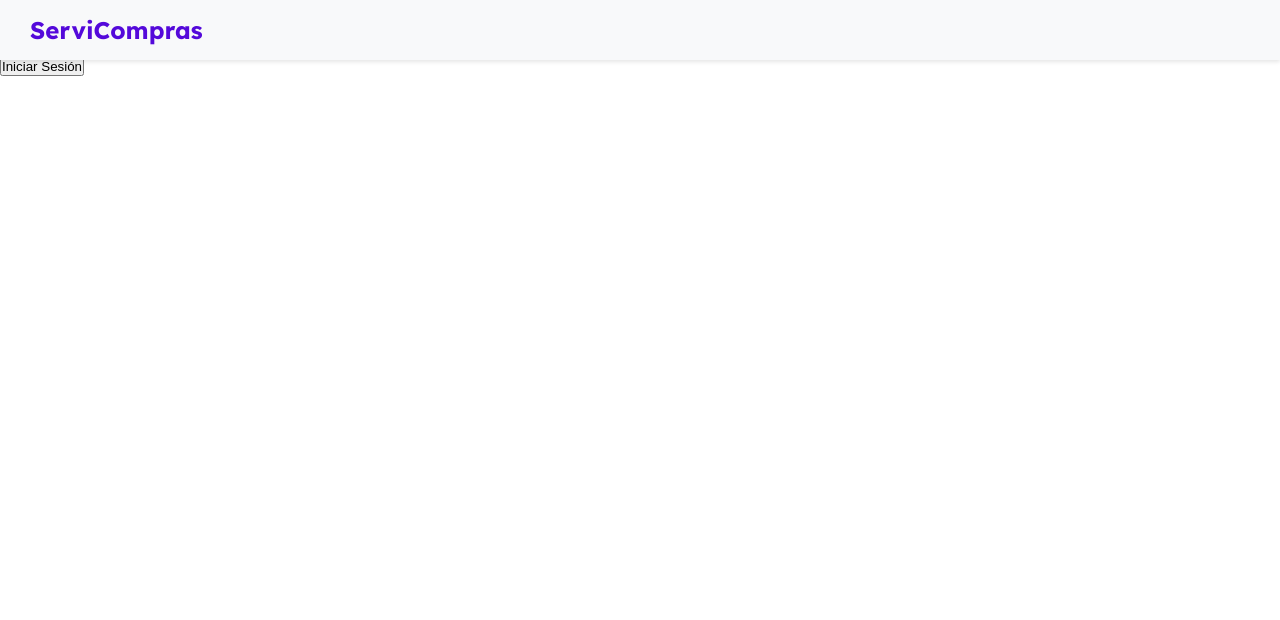
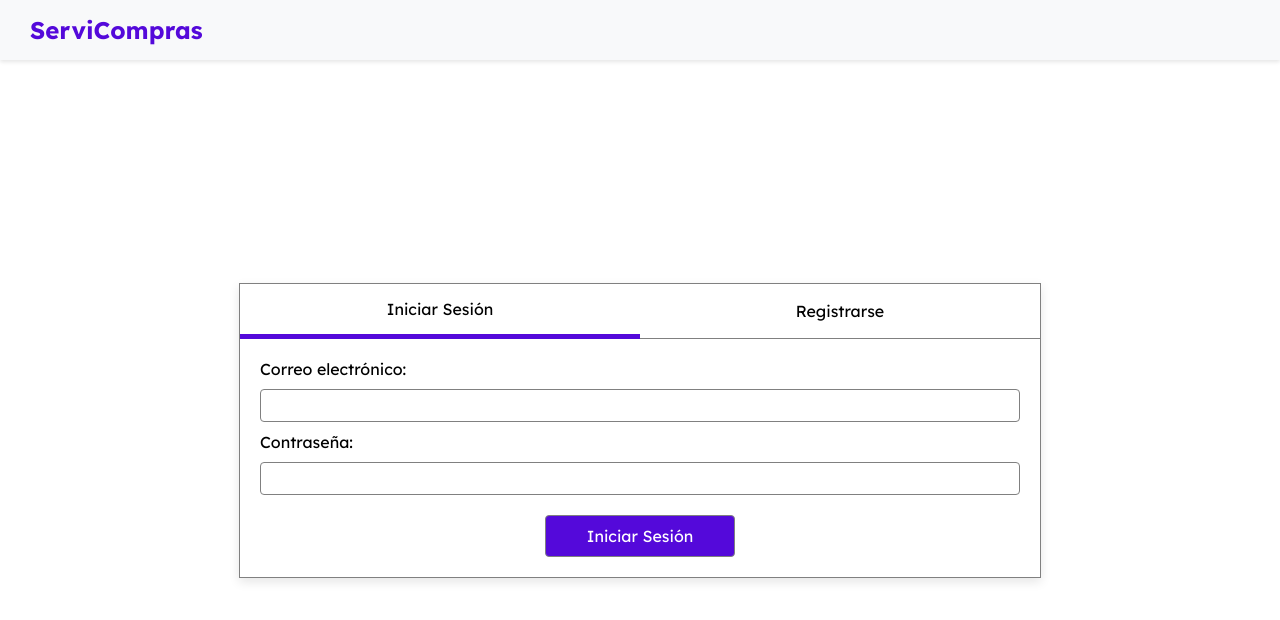
Before and after one commit to malenagianoglio/servicompras, a React (Vite) app: page /login in a window 1280 px wide. Shown: the top 620 px of the page. Built offline with nearby package versions, Linux system fonts and the light colour scheme.

Commit message:
doceavo commit

```diff
--- a/src/pages/ResultadosBusqueda.jsx
+++ b/src/pages/ResultadosBusqueda.jsx
@@ -52,6 +52,7 @@ function ResultadosBusqueda ( ) {
                             <div class="stars" data-stars="1"></div>
                         </div>
                     </div>
+                    <button className="btn-perfil">Aplicar filtro</button>
                 </div>
                 <div className="cards-results">
                     <div className="card-encabezado">
--- a/src/styles/styleAuth.css
+++ b/src/styles/styleAuth.css
@@ -1,49 +1,115 @@
- .form-container {
-  padding-top: 80px;
+ * {
+  box-sizing: border-box;
+}
+
+.auth{
+  padding-top: 60px;
+  overflow-y: auto;
+  margin: 0;
   display: flex;
-  flex-direction: column;
-  gap: 2rem;
-  max-width: 800px;
-  margin: 2rem auto;
-  background-color: white;
-  padding: 2rem;
-  border: 1px solid grey;
-  box-shadow: 0 4px 10px rgba(0,0,0,0.1);
-  border-radius: 8px;
+  justify-content: center;
+  align-items: center;
+  min-height: 100vh;
   font-family: 'Lexend', sans-serif;
   font-size: 16px;
 }
 
-.form-section {
+.auth-container {
+  border: 1px solid grey;
+  box-shadow: 0 4px 10px rgba(0,0,0,0.1);
+  overflow: hidden;
+  margin: 30px;
+}
+
+.auth-buttons {
+  display: flex;
+  flex-direction: row;
+  width: 100%;
+}
+
+.auth-buttons button {
+  flex: 1;
+  padding: 15px;
+  cursor: pointer;
+  border: none;
+  background-color: white;
+  border-bottom: 1px solid grey;
+  font-family: 'Lexend', sans-serif;
+  font-size: 16px;
+}
+
+button.active {
+  background-color: white;
+  border-bottom: 5px solid #5409DA;
+}
+
+form {
   display: flex;
   flex-direction: column;
-  gap: 1rem;
+  margin: auto;
+  padding: 20px;
+  max-width: 100%;
+  width: 800px;
+  gap: 10px;
+  background-color: white;
 }
 
-.form-section h2 {
-  margin-bottom: 0.5rem;
-  color: #5409DA;
-  font-weight: 700;
-  font-size: 1.5rem;
+.fila {
+  display: flex;
+  flex-direction: row;
+  gap: 10px;
+}
+
+.campo {
+  display: flex;
+  flex-direction: column;
+  width: 100%;
+  gap: 10px;
 }
 
 label {
-  font-weight: 600;
-  margin-bottom: 0.2rem;
+  margin-bottom: 0px;
 }
 
-select, input[type="text"] {
-  padding: 10px;
-  font-size: 1rem;
+input {
+  width: 100%;
+  padding: 8px;
+  box-sizing: border-box;
   border-radius: 4px;
   border: 1px solid grey;
-  width: 100%;
-  box-sizing: border-box;
-  font-family: 'Lexend', sans-serif;
-  transition: box-shadow 0.2s ease;
 }
 
-select:focus, input[type="text"]:focus {
+input:focus{
   outline: none;
-  box-shadow: 0 0 5px #5409DA;
+  box-shadow: 0 0 5px grey;
 }
+
+button.submit {
+  margin: auto;
+  margin-top: 10px;
+  padding: 10px;
+  border: none;
+  border-radius: 4px;
+  border: 1px solid grey;
+  width: 25%;
+  background-color: #5409DA;
+  cursor: pointer;
+  transition: transform 0.2s ease, background-color 0.2s ease;
+  color: white;
+  font-family: 'Lexend', sans-serif;
+  font-size: 16px;
+}
+
+button.submit:hover {
+  transform: scale(1.01);
+}
+
+.error {
+  color: red;
+  font-size: 0.9rem;
+  margin: 0px 0px 2px;
+}
+
+.input-error {
+  border: 1px solid red;
+}
--- a/src/styles/styleNavbar.css
+++ b/src/styles/styleNavbar.css
@@ -52,7 +52,20 @@
   font-size: 16px;
 }
 
-.navbar-buttons .btn-register {
+.navbar-buttons .btn-register{
+  padding: 0.5rem 1rem;
+  background-color: #5409DA;
+  color: white;
+  border: none;
+  border-radius: 4px;
+  font-weight: 500;
+  cursor: pointer;
+  transition: background-color 0.3s ease;
+  font-family: 'Lexend', sans-serif;
+  font-size: 16px;
+}
+
+.btn-publicar{
   padding: 0.5rem 1rem;
   background-color: #5409DA;
   color: white;
```
